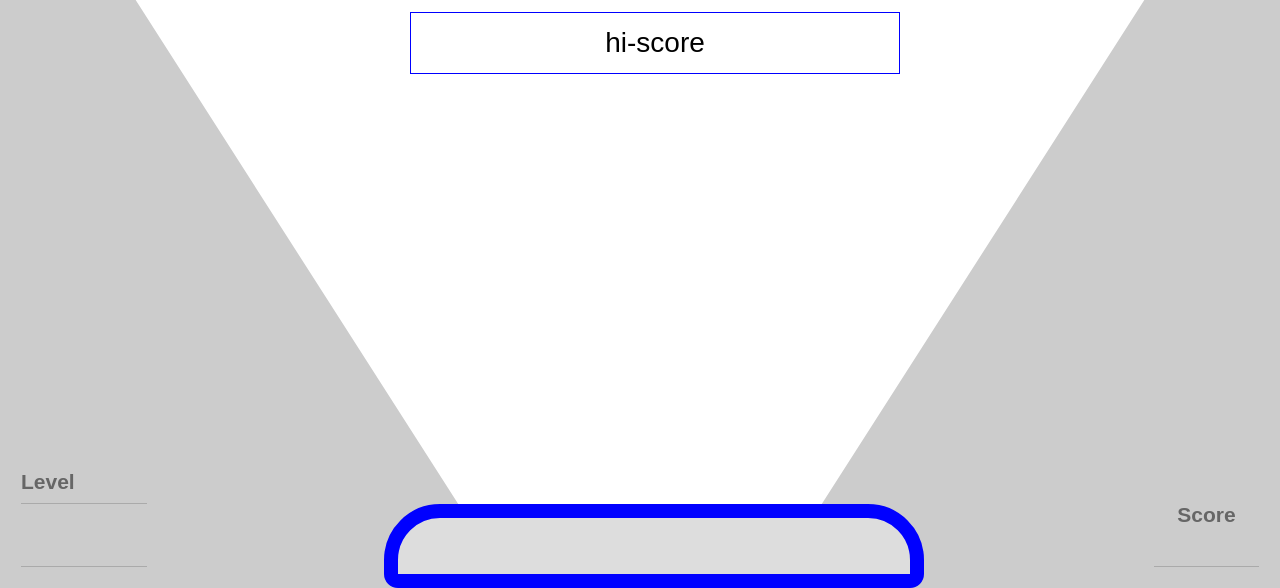
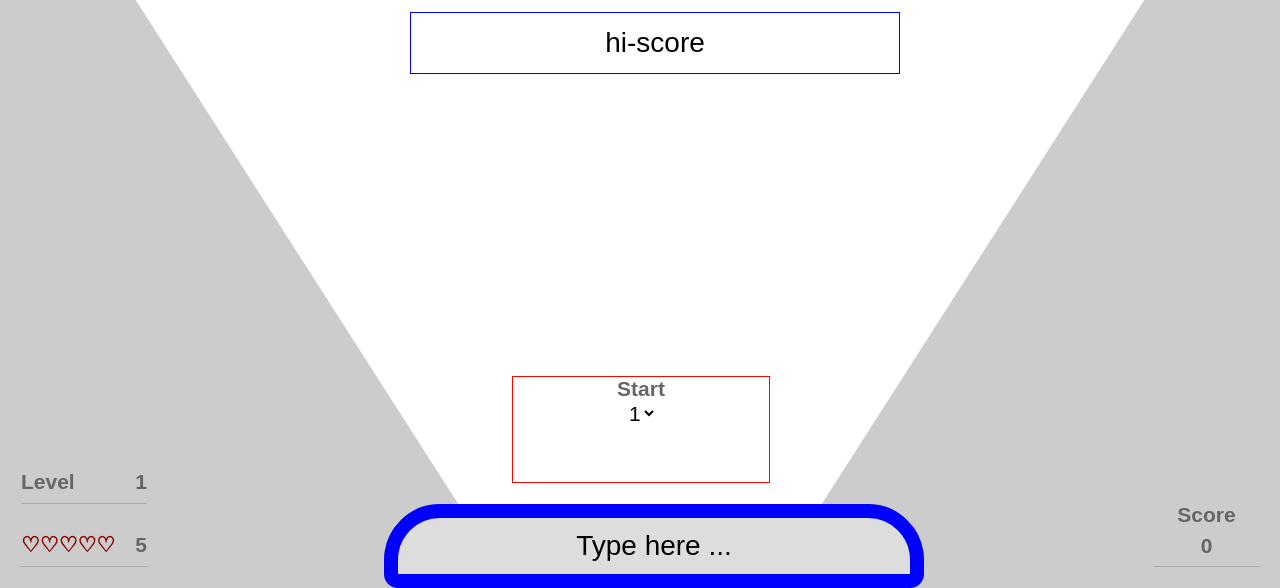
Before and after one commit to mmikowski/TypeBomb, a plain HTML site: page tb.html in a window 1280 px wide. Shown: the part 212-800 px from the top of the page. Drawn offline with nearby package versions, Linux system fonts and the light colour scheme.

Commit message:
Added in-game mode

```diff
--- a/css/tb.shell.css
+++ b/css/tb.shell.css
@@ -141,11 +141,29 @@ body {
     color : #800;
   }
 
-.tb-_shell-start_ {}
-  .tb-_shell-start-label_ {}
-  .tb-_shell-start-descr_ {}
-  .tb-_shell-start-select_ {}
-  .tb-_shell-start-btn_ {}
+.tb-_shell-start_ {
+  display   : block;
+  position  : absolute;
+  font-size : 1.5em;
+  bottom    : 5em;
+  height    : 5em;
+  left      : 50%;
+  margin-left : -10%;
+  width       : 20%;
+  border : 1px solid red;
+}
+  .tb-_shell-start-label_ {
+    text-align  : center;
+    font-weight : bold;
+    color  : #666;
+  }
+  .tb-_shell-start-select_ {
+    text-align : center;
+  }
+  .tb-_shell-start-btn_ {
+    text-align : center;
+  }
+
 
 .tb-_shell-typebox_ {
   display          : block;
@@ -164,11 +182,6 @@ body {
   overflow         : hidden;
 }
 
-.tb-_shell-start_ {}
-  .tb-_shell-start-label_ {}
-  .tb-_shell-start-select_ {}
-  .tb-_shell-start-btn_ {}
-
 .tb-_shell-typebox_ {
   display          : block;
   position         : absolute;
@@ -185,6 +198,7 @@ body {
   text-align       : center;
   overflow         : hidden;
 }
+
 
 .tb-_shell-score_ {
   display   : block;
--- a/js/tb.model.js
+++ b/js/tb.model.js
@@ -17,8 +17,7 @@ tb.model = (function () {
         _level_count_ : tb._nmap_._1_,
         _lives_count_ : tb._nmap_._5_,
         _score_count_ : tb._nmap_._0_,
-        _typebox_str_ : 'Type here ...',
-        _is_ingame_   : tb._smap_._true_
+        _typebox_str_ : 'Type here ...'
       },
       _max_typebox_int_  : tb._nmap_._22_
     },
@@ -29,9 +28,40 @@ tb.model = (function () {
       _score_count_ : tb._smap_._undef_,
       _is_ingame_   : tb._smap_._true_
     },
-    reportKeyPress, startGame, initModule
+    initGameVals, setIsIngame,
+    reportKeyPress, startGame, endGame, initModule
     ;
   //----------------- END MODULE SCOPE VARIABLES ---------------
+
+  //-------------------- BEGIN UTILITY METHODS -----------------
+  // Begin utility method /setInGame/
+  setIsIngame = function ( is_ingame ) {
+    stateMap._is_ingame_ = !! is_ingame;
+    $.gevent.publish( '_update_ingame_', stateMap._is_ingame_ );
+  };
+  // End utility method /setInGame/
+
+  // Begin utility method /initGameVals/
+  initGameVals = function () {
+    var init_map, key_list, key_name, list_count, i;
+
+    init_map = cfgMap._init_map_;
+    key_list = __Object[tb._smap_._keys_]( init_map );
+    list_count = key_list[tb._smap_._length_];
+
+    for ( i = tb._nmap_._0_; i < list_count; i++ ) {
+      key_name = key_list[i];
+      stateMap[key_name] = init_map[key_name];
+    }
+
+    $.gevent.publish( '_update_ingame_', stateMap._is_ingame_ );
+    $.gevent.publish( '_update_level_', stateMap._level_count_ );
+    $.gevent.publish( '_update_lives_', stateMap._lives_count_ );
+    $.gevent.publish( '_update_score_', stateMap._score_count_ );
+    $.gevent.publish( '_update_typebox_', stateMap._typebox_str_ );
+  };
+  // End utility method /initGameVals/
+  //--------------------- END UTILITY METHODS ------------------
 
   //------------------- BEGIN PUBLIC METHODS -------------------
   // Begin public method /reportKeyPress/
@@ -46,6 +76,10 @@ tb.model = (function () {
     report_keypress = function ( key_code ) {
       var typebox_str, type_length, end_idx, resp_name;
 
+      // do not handle if not in game
+      if ( ! stateMap._is_ingame_ ) { return tb._smap_._false_; }
+
+      // get typebox content and length
       typebox_str = stateMap._typebox_str_;
       type_length = typebox_str[ tb._smap_._length_ ];
 
@@ -110,41 +144,30 @@ tb.model = (function () {
   }());
   // End public method /reportKeyPress/
 
+  // Begin public method /endGame/
+  endGame = function (){
+    setIsIngame( tb._smap_._false_);
+  };
+  // End public method /endGame/
+
   // Begin public method /startGame/
-  // Begin initialize for game play (we will move this later)
   startGame = function ( level_count ){
-    var init_map, key_list, key_name, list_count, i;
-
-    init_map   = cfgMap._init_map_;
-    key_list   = __Object[ tb._smap_._keys_ ]( init_map );
-    list_count = key_list[ tb._smap_._length_ ];
-
-    for ( i = tb._nmap_._0_; i < list_count; i++ ) {
-      key_name = key_list[ i ];
-      stateMap[ key_name ] = init_map[ key_name ];
-    }
-
-    $.gevent.publish( '_update_ingame_',  stateMap._is_ingame_ );
-    $.gevent.publish( '_update_level_',   stateMap._level_count_ );
-    $.gevent.publish( '_update_lives_',   stateMap._lives_count_ );
-    $.gevent.publish( '_update_score_',   stateMap._score_count_ );
-    $.gevent.publish( '_update_typebox_', stateMap._typebox_str_ );
+    initGameVals( level_count );
+    setIsIngame( tb._smap_._true_);
   };
-  // End initialize for game play (we will move this later)
-
   // End public method /startGame/
 
   // Begin public method /initModule/
   initModule = function () {
-    stateMap._is_ingame_ = tb._smap_._false_;
-
+    initGameVals();
     $.gevent.publish( '_acknowledge_init_' );
-    $.gevent.publish( '_update_ingame_',  stateMap._is_ingame_ );
+    setIsIngame( tb._smap_._false_);
   };
   // End public method /initModule/
 
   return {
     _initModule_     : initModule,
+    _endGame_        : endGame,
     _startGame_      : startGame,
     _reportKeyPress_ : reportKeyPress
   };
--- a/js/tb.shell.js
+++ b/js/tb.shell.js
@@ -10,7 +10,7 @@ tb.shell = (function () {
   //---------------- BEGIN MODULE SCOPE VARIABLES --------------
   'use strict';
   var
-    __setTO = setTimeout,
+    __setTo = setTimeout,
     cfgMap = {
       _main_html_ : tb._smap_._blank_
         + '<svg xmlns="http://www.w3.org/2000/svg" version="1.1"'
@@ -31,7 +31,7 @@ tb.shell = (function () {
         + '</div>'
         + '<div class="tb-_shell-start_">'
           + '<div class="tb-_shell-start-label_">Start</div>'
-          + '<div class="tb-_shell-start-select_"></div>'
+          + '<div class="tb-_shell-start-select_"><select><option>1</option><option>2</option><option>3</option></select></div>'
           + '<div class="tb-_shell-start-btn_"></div>'
         + '</div>'
         + '<div class="tb-_shell-typebox_"></div>'
@@ -39,7 +39,7 @@ tb.shell = (function () {
           + '<div class="tb-_shell-score-label_">Score</div>'
           + '<div class="tb-_shell-score-count_"></div>'
         + '</div>',
-      _life_char_code_ : '&#9825;',
+      _lives_char_code_ : '&#9825;',
       _key_sound_map_ : {
         _bkspc_     : 'clack',
         _returnd_   : 'kick',
@@ -72,7 +72,7 @@ tb.shell = (function () {
       $start   = $body.find( '.tb-_shell-start_'   ),
       $subtext = $body.find( '.tb-_shell-subtext_' ),
       $title   = $body.find( '.tb-_shell-title_'   ),
-      $ingame_hide = $( [
+      $pregame = $( [
         $hiscore.get(0),
         $title.get(0),
         $start.get(0),
@@ -82,7 +82,7 @@ tb.shell = (function () {
     jqueryMap = {
       _$body_         : $body,
       _$bg_svg_       : $body.find( '.tb-_shell-bg-svg_' ),
-      _$ingame_hide_  : $ingame_hide,
+      _$pregame_      : $pregame,
       _$hiscore_      : $hiscore,
       _$level_        : $level,
       _$level_count_  : $level.find( '.tb-_shell-level-count_'  ),
@@ -92,6 +92,7 @@ tb.shell = (function () {
       _$score_        : $score,
       _$score_count_  : $score.find( '.tb-_shell-score-count_'  ),
       _$start_        : $start,
+      _$start_label_  : $start.find( '.tb-_shell-start-label_'  ),
       _$start_select_ : $start.find( '.tb-_shell-start-select_' ),
       _$subtext_      : $subtext,
       _$title_        : $title,
@@ -154,7 +155,10 @@ tb.shell = (function () {
 
     animate_explode = function () {
       var hex_list, i, hex_str;
-      if ( flash_count === tb._smap_._undef_ ) { flash_count = tb._nmap_._20_; }
+      if ( flash_count === tb._smap_._undef_ ) {
+        flash_count = tb._nmap_._20_;
+      }
+
       flash_count--;
       if ( flash_count < tb._nmap_._1_ ) {
         flash_count = tb._smap_._undef_;
@@ -172,7 +176,7 @@ tb.shell = (function () {
       hex_str = '#' + hex_list.join( tb._smap_._blank_ );
       jqueryMap._$bg_svg_.css( 'fill', hex_str );
       //noinspection DynamicallyGeneratedCodeJS
-      __setTO( animate_explode, tb._nmap_._50_ );
+      __setTo( animate_explode, tb._nmap_._50_ );
     };
     return animate_explode;
   }());
@@ -209,20 +213,20 @@ tb.shell = (function () {
     jqueryMap._$level_count_.text( String( level_count ) );
   };
   onUpdateLives = function ( event, lives_count ) {
-    var i, life_list = [], lives_str;
+    var i, lives_list = [], lives_str;
     jqueryMap._$lives_count_.text( lives_count );
     for ( i = tb._nmap_._0_; i < lives_count; i++ ) {
-      life_list.push( cfgMap._life_char_code_ );
+      lives_list.push( cfgMap._lives_char_code_ );
     }
-    lives_str = life_list.join( tb._smap_._blank_ );
+    lives_str = lives_list.join( tb._smap_._blank_ );
     jqueryMap._$lives_gfx_.html( lives_str );
   };
   onUpdateIngame = function ( event, is_ingame ) {
     if ( is_ingame ) {
-      jqueryMap._$ingame_hide_[ tb._smap_._hide_ ]();
+      jqueryMap._$pregame_[ tb._smap_._hide_ ]();
       return;
     }
-    jqueryMap._$ingame_hide_[ tb._smap_._show_ ]();
+    jqueryMap._$pregame_[ tb._smap_._show_ ]();
   };
   onUpdateScore = function ( event, score_count ) {
     jqueryMap._$score_count_.text( String( score_count ) );
```
